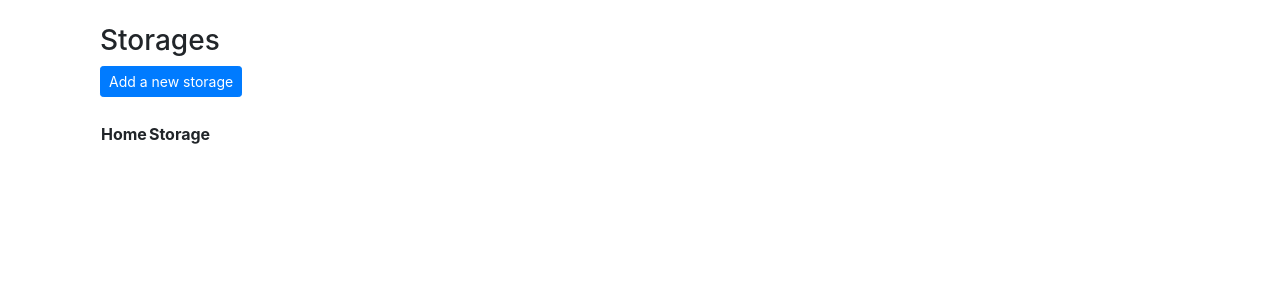
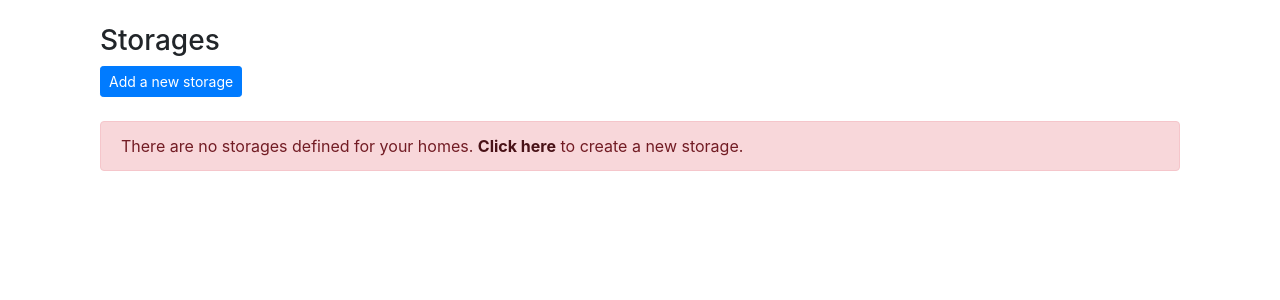
Before and after one commit to Peanhua/HomeStorage, a Flask app: page /storages in a window 1280 px wide. Shown: the part 56-356 px from the top of the page. Run offline with Flask 2, Linux system fonts and the light colour scheme; a user stored in the database is signed in; data that the repository does not hold is empty; some libraries are stand-ins or nearby versions.

Commit message:
Show a warning in the storage listing if there are no storages defined.

```diff
--- a/application/templates/storages/list.html
+++ b/application/templates/storages/list.html
@@ -8,6 +8,7 @@
 <div>
   &nbsp;
 </div>
+{% if storages|length > 0 %}
 <table>
   <tr>
     <th>Home</th>
@@ -28,4 +29,10 @@
   </tr>
   {% endfor %}
 </table>
+{% else %}
+<div class="alert alert-danger" role="alert">
+  There are no storages defined for your homes.
+  <a class="alert-link" href="{{ url_for('storages_form') }}">Click here</a> to create a new storage.
+</div>
+{% endif %}
 {% endblock %}
```
